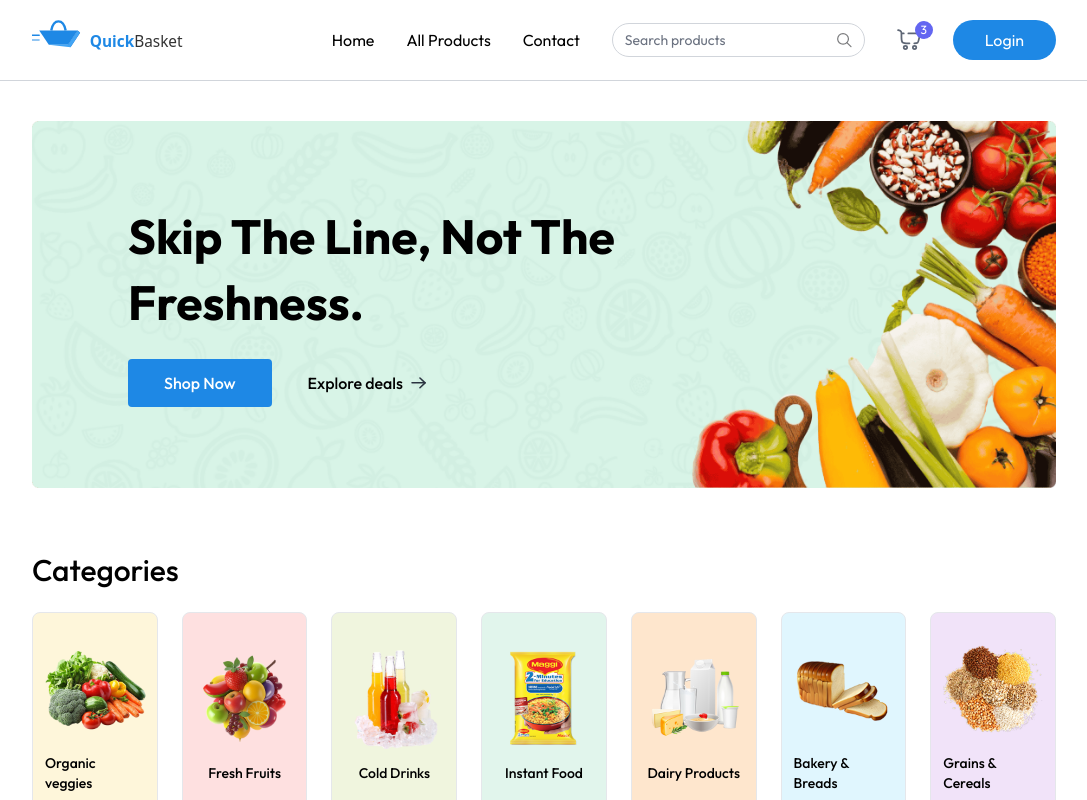
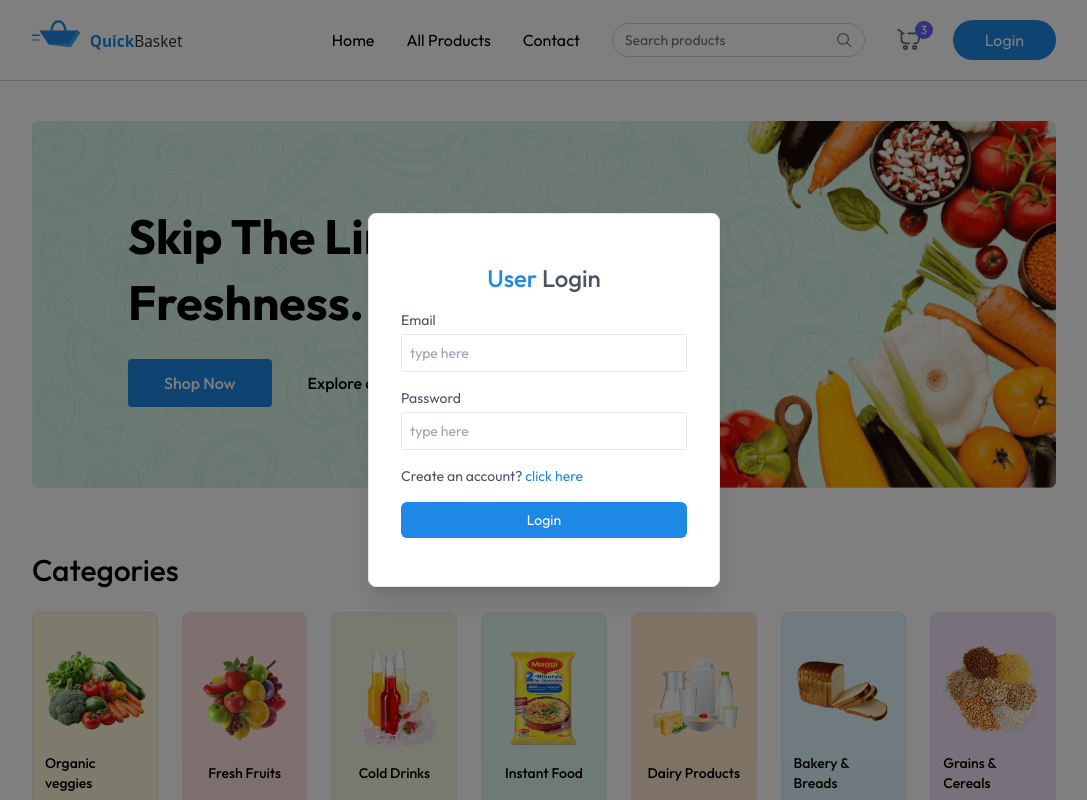
Before and after one commit to Ravi-Katiyar04/QuickBasket, a React (Vite) app in the folder frontend/: page / in a window 1280 px wide. Both pictures are taken after a click on the button "Login". Shown: the top 800 px of the page, without its empty margins (96-1183 px from the left). Built offline with nearby package versions, Linux system fonts and the light colour scheme.

Commit message:
Login-signup component added

```diff
--- a/frontend/src/App.jsx
+++ b/frontend/src/App.jsx
@@ -4,14 +4,20 @@
 import Navbar from "./components/Navbar"
 import Footer from "./components/Footer"
 import {Toaster} from 'react-hot-toast'
+import { useAppCOntext } from "./context/AppContext"
+import Login from "./components/Login"
 
 const App = () => {
 
-  const isSellerPath= useLocation().pathname.includes("seller")
+  const isSellerPath= useLocation().pathname.includes("seller");
+
+  const {showUserLogin} = useAppCOntext();
 
   return (
     <div>
       {isSellerPath ? null : <Navbar/>}
+
+      {showUserLogin ? <Login/> : null}
 
       <Toaster/>
 
--- /dev/null
+++ b/frontend/src/components/Login.jsx
@@ -0,0 +1,57 @@
+import React from 'react'
+import { useAppCOntext } from '../context/AppContext'
+
+const Login = () => {
+
+    const { setShowUserLogin, setUser } = useAppCOntext();
+    const [state, setState] = React.useState("login");
+    const [name, setName] = React.useState("");
+    const [email, setEmail] = React.useState("");
+    const [password, setPassword] = React.useState("");
+
+    const onSubmitHandler = async (e) => {
+        e.preventDefault();
+        setUser({
+            name: "QuickBasket",
+            email: "test@basket.com"
+        });
+        setShowUserLogin(false);
+    }
+
+        return (
+            <div onClick={() => setShowUserLogin(false)} className='fixed top-0 bottom-0 left--0 w-full left-0 z-30 flex items-center text-sm text-gray-600 bg-black/50'>
+                <form onSubmit={onSubmitHandler} onClick={(e) => e.stopPropagation()} className="flex flex-col gap-4 m-auto items-start p-8 py-12 w-80 sm:w-[352px] rounded-lg shadow-xl border border-gray-200 bg-white">
+                    <p className="text-2xl font-medium m-auto">
+                        <span className="text-primary">User</span> {state === "login" ? "Login" : "Sign Up"}
+                    </p>
+                    {state === "register" && (
+                        <div className="w-full">
+                            <p>Name</p>
+                            <input onChange={(e) => setName(e.target.value)} value={name} placeholder="type here" className="border border-gray-200 rounded w-full p-2 mt-1 outline-primary" type="text" required />
+                        </div>
+                    )}
+                    <div className="w-full ">
+                        <p>Email</p>
+                        <input onChange={(e) => setEmail(e.target.value)} value={email} placeholder="type here" className="border border-gray-200 rounded w-full p-2 mt-1 outline-primary" type="email" required />
+                    </div>
+                    <div className="w-full ">
+                        <p>Password</p>
+                        <input onChange={(e) => setPassword(e.target.value)} value={password} placeholder="type here" className="border border-gray-200 rounded w-full p-2 mt-1 outline-primary" type="password" required />
+                    </div>
+                    {state === "register" ? (
+                        <p>
+                            Already have account? <span onClick={() => setState("login")} className="text-primary cursor-pointer">click here</span>
+                        </p>
+                    ) : (
+                        <p>
+                            Create an account? <span onClick={() => setState("register")} className="text-primary cursor-pointer">click here</span>
+                        </p>
+                    )}
+                    <button className="bg-primary hover:bg-indigo-600 transition-all text-white w-full py-2 rounded-md cursor-pointer">
+                        {state === "register" ? "Create Account" : "Login"}
+                    </button>
+                </form>
+            </div>
+            );
+        }
+    export default Login;
--- a/frontend/src/components/Navbar.jsx
+++ b/frontend/src/components/Navbar.jsx
@@ -38,7 +38,9 @@
                     <button className="absolute -top-2 -right-3 text-xs text-white bg-indigo-500 w-[18px] h-[18px] rounded-full">3</button>
                 </div>
 
-                {!user ? (<button className="cursor-pointer px-8 py-2 bg-primary hover:bg-indigo-600 transition text-white rounded-full">
+                {!user ? (<button
+                onClick={() => setShowUserLogin(true)}
+                 className="cursor-pointer px-8 py-2 bg-primary hover:bg-indigo-600 transition text-white rounded-full">
                     Login
                 </button>)
                 :
```
